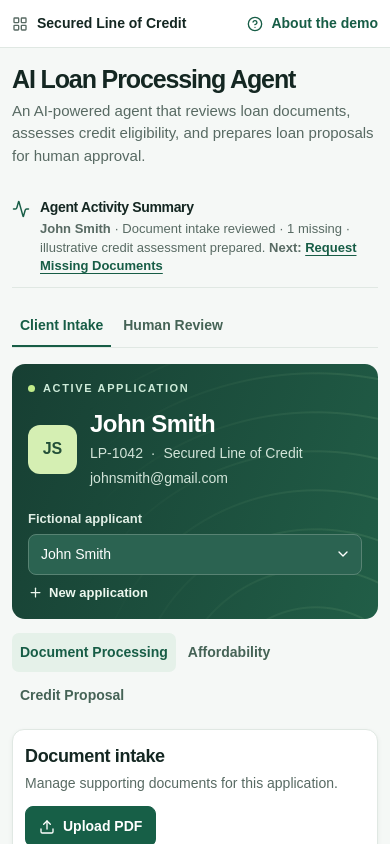
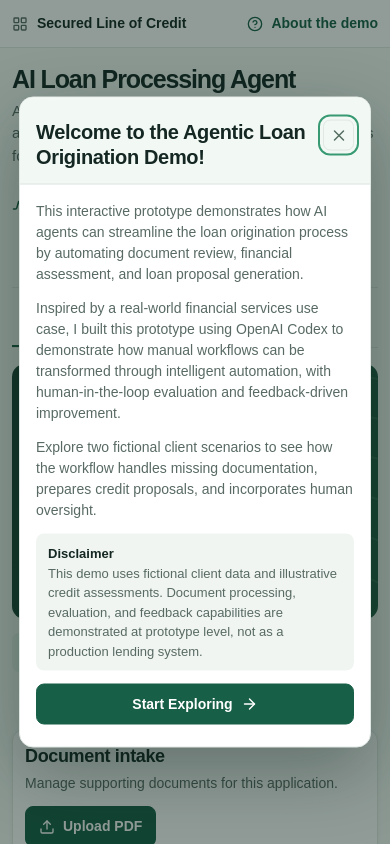
Before and after one commit to asohn94/ai-loan-processing-agent, a Next.js app: page / in a window 390 px wide. Shown: the top 844 px of the page. Built offline with nearby package versions, Linux system fonts and the light colour scheme.

Commit message:
Show a session-scoped welcome dialog

```diff
--- a/app/globals.css
+++ b/app/globals.css
@@ -165,3 +165,17 @@ progress::-moz-progress-bar {background:#4b9973}
 .evaluation-body .evaluation-notice {margin:0;color:var(--green)}
 .rerun-panel .rerun-notice {padding:0 17px 14px;margin-top:0}
 @media(max-width:480px) {.main-tabs button,.intake-tabs button {padding-inline:8px}.rerun-panel .panel-head {align-items:flex-start;flex-direction:column}}
+
+.welcome-modal {position:fixed;inset:50dvh auto auto 50dvw;transform:translate(-50%,-50%);margin:0;width:min(calc(100dvw - 24px),580px);max-height:calc(100dvh - 24px);overscroll-behavior:contain}
+body:has(.welcome-modal[open]) {overflow:hidden}
+.welcome-modal::backdrop {background:#0d251c73}
+.welcome-heading {display:flex;align-items:flex-start;justify-content:space-between;gap:14px;padding:22px 22px 14px;border-bottom:1px solid var(--line);background:#f2f8f4}
+.welcome-heading h2 {font-size:clamp(20px,4.5vw,25px);max-width:28ch}
+.welcome-body {display:grid;gap:13px;padding:16px 22px 22px;color:var(--muted);font-size:14px;line-height:1.5}
+.welcome-disclaimer {padding:10px 12px;border-radius:8px;background:#f0f5f2;font-size:13px}
+.welcome-disclaimer strong {display:block;color:var(--ink)}
+.welcome-body .primary {min-width:164px}
+@media(max-width:480px) {
+  .welcome-heading,.welcome-body {padding-inline:16px}
+  .welcome-body .primary {width:100%}
+}
--- a/app/layout.tsx
+++ b/app/layout.tsx
@@ -1,9 +1,10 @@
 import type { Metadata } from 'next';
 import './globals.css';
+import { WelcomeModal } from './welcome-modal';
 export const metadata: Metadata = {
   title: 'AI Loan Processing Agent',
   description: 'An interactive secured line of credit and human underwriting portfolio demo.',
 };
 export default function Layout({children}: Readonly<{children: React.ReactNode}>) {
-  return <html lang="en"><body>{children}</body></html>;
+  return <html lang="en"><body>{children}<WelcomeModal/></body></html>;
 }
--- /dev/null
+++ b/app/welcome-modal.tsx
@@ -0,0 +1,46 @@
+'use client';
+
+import { useEffect, useRef } from 'react';
+import { ArrowRight, X } from 'lucide-react';
+
+const sessionKey = 'loanflow.welcome-shown';
+
+export function WelcomeModal() {
+  const dialog = useRef<HTMLDialogElement>(null);
+
+  useEffect(() => {
+    const element = dialog.current;
+    if (!element || element.open) return;
+
+    try {
+      if (window.sessionStorage.getItem(sessionKey) === '1') return;
+    } catch {
+      // Visitors can still explore when browser storage is unavailable.
+    }
+
+    element.showModal();
+    try {
+      window.sessionStorage.setItem(sessionKey, '1');
+    } catch {
+      // The dialog remains dismissible without storage.
+    }
+  }, []);
+
+  return (
+    <dialog ref={dialog} className="modal welcome-modal" aria-labelledby="welcome-title">
+      <div className="welcome-heading">
+        <h2 id="welcome-title">Welcome to the Agentic Loan Origination Demo!</h2>
+        <button type="button" className="icon-button framed" aria-label="Close welcome message" onClick={() => dialog.current?.close()}><X size={18}/></button>
+      </div>
+      <div className="welcome-body">
+        <p>This interactive prototype demonstrates how AI agents can streamline the loan origination process by automating document review, financial assessment, and loan proposal generation.</p>
+        <p>Inspired by a real-world financial services use case, I built this prototype using OpenAI Codex to demonstrate how manual workflows can be transformed through intelligent automation, with human-in-the-loop evaluation and feedback-driven improvement.</p>
+        <p>Explore two fictional client scenarios to see how the workflow handles missing documentation, prepares credit proposals, and incorporates human oversight.</p>
+        <p className="welcome-disclaimer"><strong>Disclaimer</strong> This demo uses fictional client data and illustrative credit assessments. Document processing, evaluation, and feedback capabilities are demonstrated at prototype level, not as a production lending system.</p>
+        <form method="dialog">
+          <button className="primary" autoFocus>Start Exploring <ArrowRight size={17} aria-hidden="true"/></button>
+        </form>
+      </div>
+    </dialog>
+  );
+}
```
